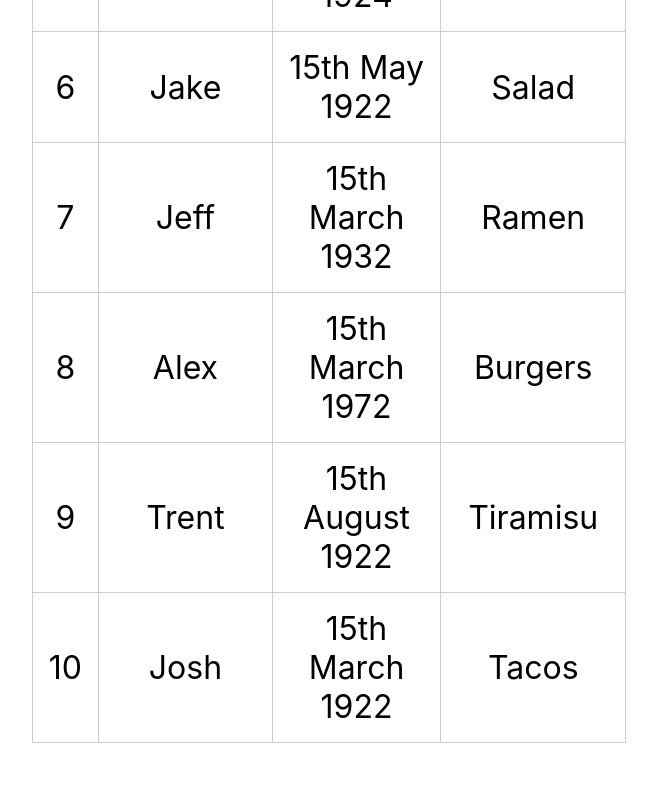
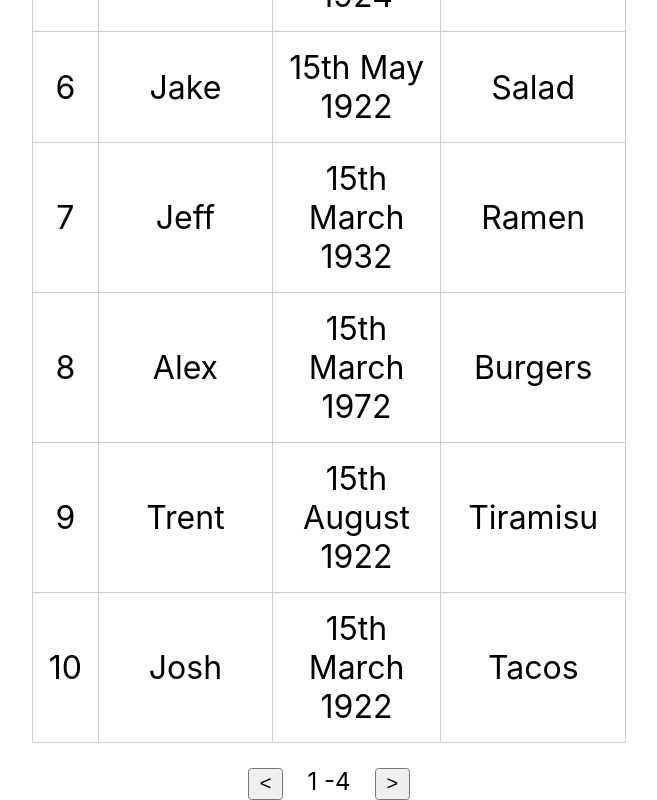
Before and after one commit to AlexanderAlatorreGovea/react-exercises, a React (Create React App) app: page / in a window 1280 px wide. Shown: the part 830-1630 px from the top of the page, without its empty margins (311-968 px from the left). Before the commit the page ends 1573 px from the top, so only its background shows below. Built offline with nearby package versions, Linux system fonts and the light colour scheme.

Commit message:
added back button

```diff
--- a/src/App.css
+++ b/src/App.css
@@ -5,6 +5,15 @@
 .App-logo {
   height: 40vmin;
   pointer-events: none;
+}
+
+.pagination {
+  margin-top: 1rem;
+  zoom: 1.5;
+}
+
+.pagination > span {
+  margin: 0 1rem;
 }
 
 @media (prefers-reduced-motion: no-preference) {
--- a/src/App.js
+++ b/src/App.js
@@ -6,7 +6,13 @@ import useTable from "./hooks";
 import "./App.css";
 
 const App = () => {
-  const { headers, rows } = useTable({ columns: COLUMNS, data: mockData });
+  const {
+    headers,
+    rows,
+    pagination = {
+      pageSize: 2,
+    },
+  } = useTable({ columns: COLUMNS, data: mockData });
 
   return (
     <div className="App">
@@ -24,21 +30,13 @@ const App = () => {
               ))}
             </tr>
           ))}
-          {/* {mockData.map(({ id, name, favoriteFood, dateOfBirth }) => (
-            <tr key={id}>
-              <td>{id}</td>
-              <td>{name}</td>
-              <td>{favoriteFood}</td>
-              <td>
-                {format(
-                  parse(dateOfBirth, "yyyy-MM-dd", new Date()),
-                  "do MMMM yyyy"
-                )}
-              </td>
-            </tr>
-          ))} */}
         </tbody>
       </table>
+      <div className="pagination">
+        <button>{"<"}</button>
+        <span>1 -4</span>
+        <button>{">"}</button>
+      </div>
     </div>
   );
 };
```
